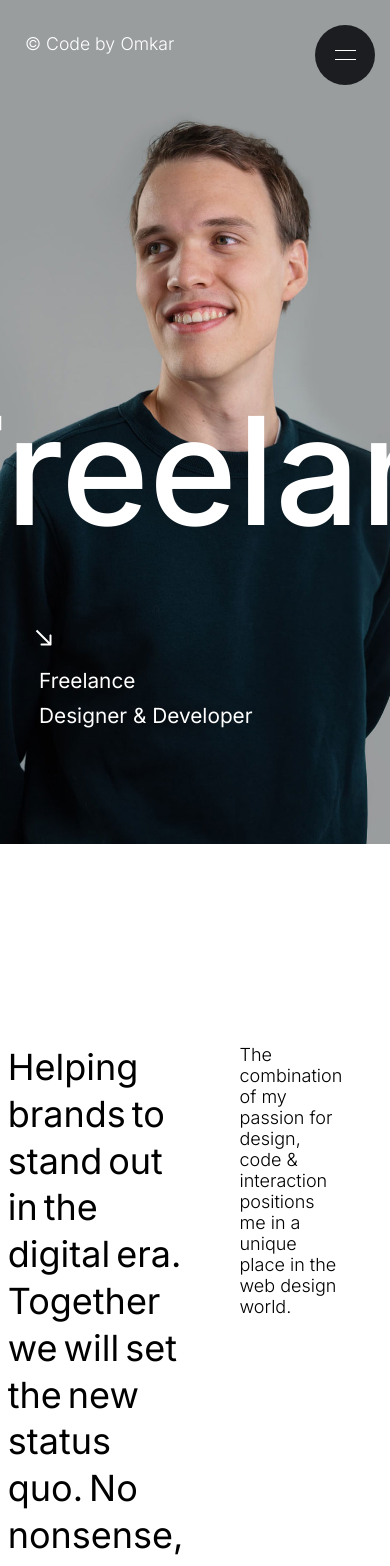
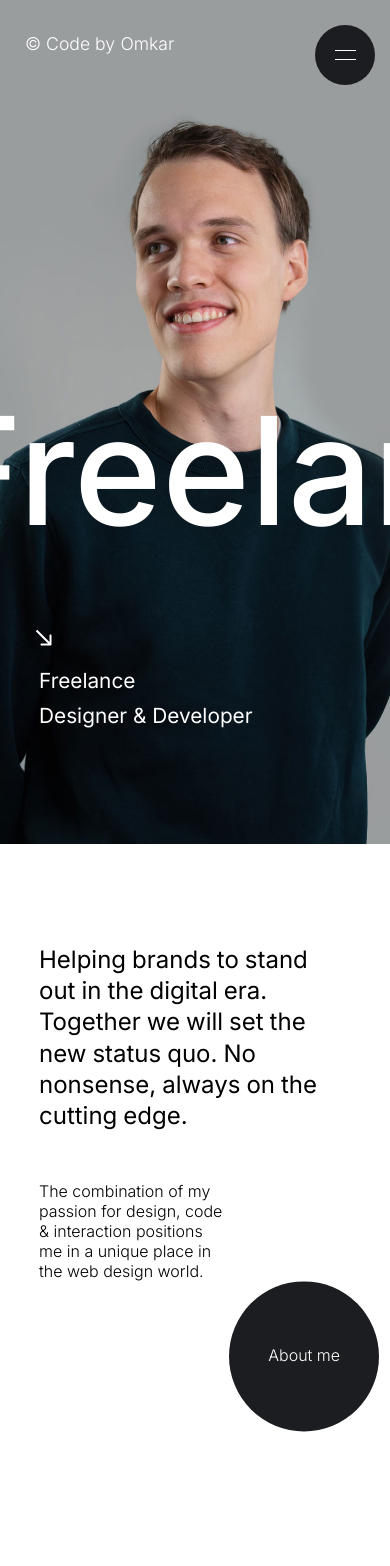
Before and after one commit to omkar01111/portfolio, a Next.js app: page / in a window 390 px wide. Shown: the top 1566 px of the page. Built offline with nearby package versions, Linux system fonts and the light colour scheme.

Commit message:
description responsive

```diff
--- a/src/components/Description/index.jsx
+++ b/src/components/Description/index.jsx
@@ -19,7 +19,7 @@ export default function index() {
                 }
                 </p>
                 <motion.p variants={opacity} animate={isInView ? "open" : "closed"}>The combination of my passion for design, code & interaction positions me in a unique place in the web design world.</motion.p>
-                <div data-scroll data-scroll-speed={0.1}>
+                <div className={styles.button_container} data-scroll data-scroll-speed={0.1}>
                     <Rounded className={styles.button}>
                         <p>About me</p>
                     </Rounded>
--- a/src/components/Description/style.module.scss
+++ b/src/components/Description/style.module.scss
@@ -1,36 +1,66 @@
-.description{
+.description {
     padding-left: 200px;
     padding-right: 200px;
     margin-top: 200px;
     display: flex;
     justify-content: center;
-    .body{
+
+    @media (max-width: 850px) {
+        padding-left: 10%;
+        padding-right: 10%;
+        margin-top: 100px;
+
+    }
+
+    .body {
         max-width: 1400px;
         display: flex;
         gap: 50px;
         position: relative;
-        p{
+
+        @media (max-width: 850px) {
+            flex-direction: column;
+
+
+        }
+
+        p {
             margin: 0px;
-            &:nth-of-type(1){
+
+            &:nth-of-type(1) {
                 font-size: 36px;
                 gap: 8px;
                 line-height: 1.3;
-                span{
+
+                @media (max-width: 700px) {
+                    font-size: 24px;
+                }
+
+                span {
                     margin-right: 3px;
                 }
-                .mask{
+
+                .mask {
                     position: relative;
                     overflow: hidden;
                     display: inline-flex;
                 }
             }
-            &:nth-of-type(2){
+
+            &:nth-of-type(2) {
                 font-size: 18px;
                 width: 80%;
                 font-weight: 300;
+
+                @media (max-width: 700px) {
+                    width: 60%;
+                    font-size: 16px;
+
+                }
             }
         }
-        .button{
+
+        .button {
             top: 80%;
             left: calc(100% - 200px);
             width: 180px;
@@ -43,7 +73,17 @@
             align-items: center;
             justify-content: center;
             cursor: pointer;
-            p{
+
+            @media (max-width: 750px) {
+                top: 10%;
+                left: 50%;
+                transform: translateX(-50%);
+                width: 150px;
+                height: 150px;
+
+            }
+
+            p {
                 margin: 0px;
                 font-size: 16px;
                 font-weight: 300;
@@ -52,9 +92,20 @@
             }
         }
     }
-    .moreWork{
+
+    .moreWork {
         padding: 20px;
         border-radius: 40px;
         border: 1px solid grey;
     }
 }
+
+@media (max-width: 750px) {
+    .button_container {
+        position: absolute;
+        top: 75%;
+        left: 35%;
+        width: 100%;
+    }
+
+}
```
